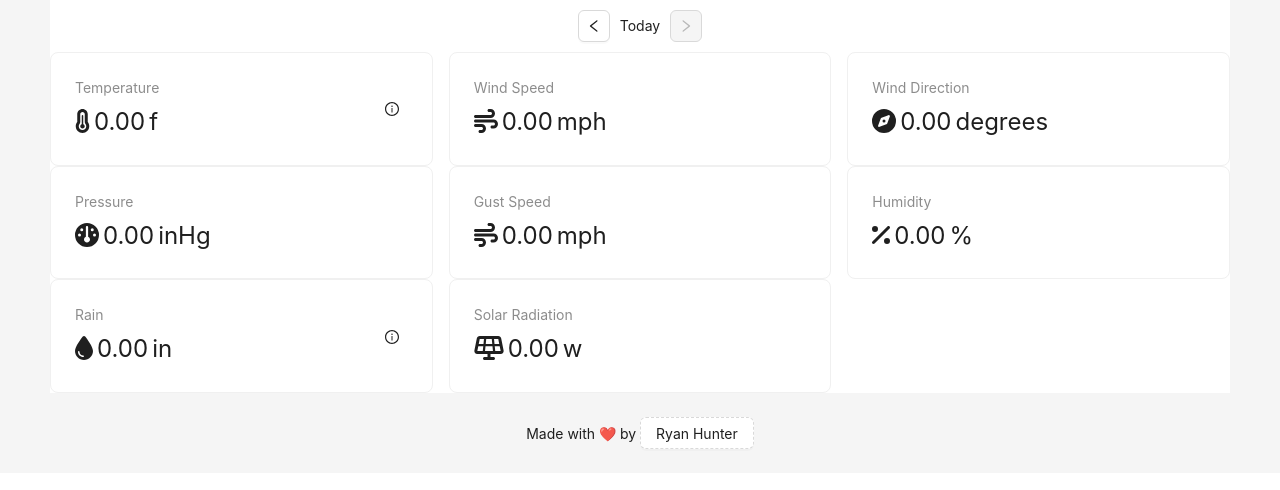
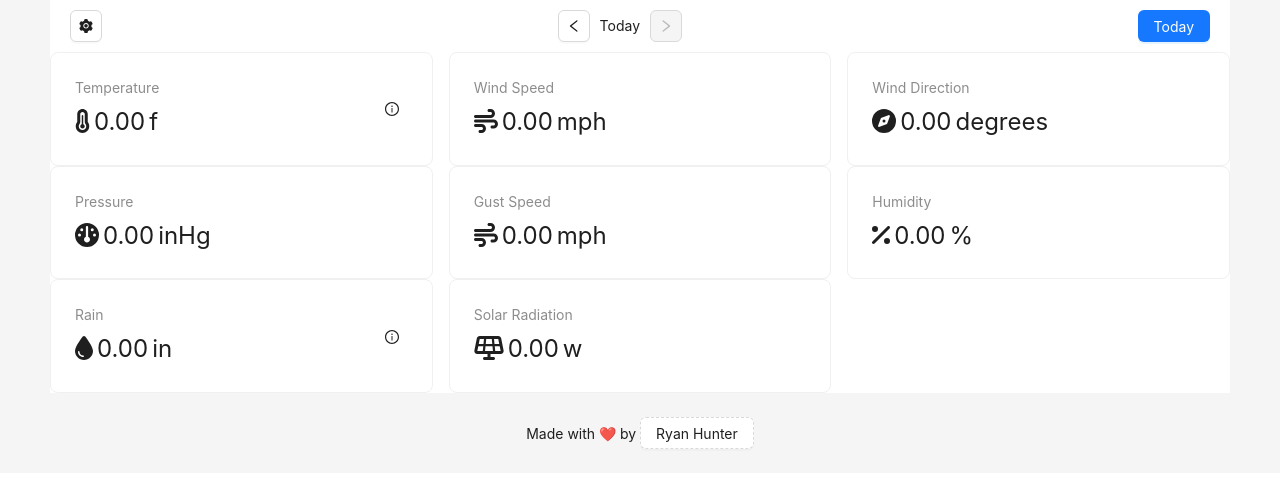
Before and after one commit to iap128/pinwheel, a React (Create React App) app: page / in a window 1280 px wide. Shown: the top 490 px of the page. Built offline with nearby package versions, Linux system fonts and the light colour scheme; no server answers.

Commit message:
Added header bar

```diff
--- a/src/StationContext.tsx
+++ b/src/StationContext.tsx
@@ -7,6 +7,7 @@ interface OwnProps {
 
 interface ContextProps {
   stationID: string;
+  setStationID: (id: string) => void;
   apiKey: string;
   selectedDate: number;
   setSelectedDate: (date: number) => void;
@@ -17,7 +18,7 @@ interface ContextProps {
 export const StationContext = createContext({} as ContextProps);
 
 const StationProvider: FC<OwnProps> = ({ children }) => {
-  const stationID = 'KORBEAVE588';
+  const [stationID, setStationID] = useState('KORBEAVE588');
   const apiKey = '7c8632e7f0c34cfa8632e7f0c36cfa4a';
 
   const [selectedDate, setSelectedDate] = useState(0);
@@ -36,6 +37,7 @@ const StationProvider: FC<OwnProps> = ({ children }) => {
     <StationContext.Provider
       value={{
         stationID,
+        setStationID,
         apiKey,
         selectedDate,
         setSelectedDate,
--- /dev/null
+++ b/src/components/HeaderBar.tsx
@@ -0,0 +1,28 @@
+import { Button } from "antd";
+import DateSelector from "./DateSelector";
+import { SettingFilled } from "@ant-design/icons";
+import { useContext, useState } from "react";
+import SettingsDrawer from "../pages/SettingsDrawer";
+import { StationContext } from "../StationContext";
+
+const HeaderBar = () => {
+    const {setSelectedDate} = useContext(StationContext);
+
+    const [isOpen, setIsOpen] = useState(false);
+
+    return (
+        <div style={{
+            display: 'flex',
+            alignItems: 'center',
+            justifyContent: 'space-between',
+            padding: '0px 20px',
+        }}>
+            <Button icon={<SettingFilled />} onClick={() => setIsOpen(true)} />
+            <DateSelector />
+            <SettingsDrawer isOpen={isOpen} setIsOpen={setIsOpen} />
+            <Button type="primary" onClick={() => setSelectedDate(0)}>Today</Button>
+        </div>
+    )
+};
+
+export default HeaderBar;
--- a/src/pages/DailyReview.tsx
+++ b/src/pages/DailyReview.tsx
@@ -23,7 +23,7 @@ const DailyReview: FC<Props> = ({summaryObject}) => {
       <Row gutter={16}>
         <Col xs={24} sm={24} md={8} lg={8} xl={8}>
           <WeatherCard
-            title="Temperature"
+            title="Avg Temperature"
             value={summaryObject?.imperial.tempAvg}
             suffix="f"
             icon={faTemperatureThreeQuarters}
@@ -32,7 +32,7 @@ const DailyReview: FC<Props> = ({summaryObject}) => {
         </Col>
         <Col xs={24} sm={24} md={8} lg={8} xl={8}>
           <WeatherCard
-            title="Wind Speed"
+            title="Avg Wind Speed"
             value={summaryObject?.imperial.windspeedAvg}
             suffix="mph"
             icon={faWind}
@@ -40,7 +40,7 @@ const DailyReview: FC<Props> = ({summaryObject}) => {
         </Col>
         <Col xs={24} sm={24} md={8} lg={8} xl={8}>
           <WeatherCard
-            title="Wind Direction"
+            title="Avg Wind Direction"
             value={summaryObject?.winddirAvg}
             suffix="degrees"
             icon={faCompass}
@@ -50,7 +50,7 @@ const DailyReview: FC<Props> = ({summaryObject}) => {
       <Row gutter={16}>
         <Col xs={24} sm={24} md={8} lg={8} xl={8}>
           <WeatherCard
-            title="Pressure"
+            title="Max Pressure"
             value={summaryObject?.imperial.pressureMax}
             suffix="inHg"
             icon={faGauge}
@@ -58,7 +58,7 @@ const DailyReview: FC<Props> = ({summaryObject}) => {
         </Col>
         <Col xs={24} sm={24} md={8} lg={8} xl={8}>
           <WeatherCard
-            title="Gust Speed"
+            title="Avg Gust Speed"
             value={summaryObject?.imperial.windgustAvg}
             suffix="mph"
             icon={faWind}
@@ -66,7 +66,7 @@ const DailyReview: FC<Props> = ({summaryObject}) => {
         </Col>
         <Col xs={24} sm={24} md={8} lg={8} xl={8}>
           <WeatherCard
-            title="Humidity"
+            title="Avg Humidity"
             value={summaryObject?.humidityAvg}
             suffix="%"
             icon={faPercent}
@@ -76,7 +76,7 @@ const DailyReview: FC<Props> = ({summaryObject}) => {
       <Row gutter={16}>
         <Col xs={24} sm={24} md={8} lg={8} xl={8}>
           <WeatherCard
-            title="Rain"
+            title="Total Rain"
             value={summaryObject?.imperial.precipTotal}
             suffix="in"
             icon={faDroplet}
@@ -85,7 +85,7 @@ const DailyReview: FC<Props> = ({summaryObject}) => {
         </Col>
         <Col xs={24} sm={24} md={8} lg={8} xl={8}>
           <WeatherCard
-            title="Solar Radiation"
+            title="Max Solar Radiation"
             value={summaryObject?.solarRadiationHigh}
             suffix="w"
             icon={faSolarPanel}
--- a/src/pages/Home.tsx
+++ b/src/pages/Home.tsx
@@ -4,6 +4,7 @@ import Current from './Current';
 import DailyReview from './DailyReview';
 import { DailySummary, getWeekHistory } from '../api/getWeekHistory';
 import DateSelector from '../components/DateSelector';
+import HeaderBar from '../components/HeaderBar';
 
 const Home = () => {
   const { selectedDate, stationID, apiKey } = useContext(StationContext);
@@ -21,7 +22,7 @@ const Home = () => {
 
   return (
     <div>
-      <DateSelector />
+      <HeaderBar />
       {selectedDate === 0 ? <Current /> : <DailyReview summaryObject={dayHistory[selectedDate]} />}
     </div>
   );
--- /dev/null
+++ b/src/pages/SettingsDrawer.tsx
@@ -0,0 +1,28 @@
+import { Button, Drawer, Input } from "antd";
+import { FC, useContext, useState } from "react";
+import { StationContext } from "../StationContext";
+
+interface Props {
+    isOpen: boolean;
+    setIsOpen: (isOpen: boolean) => void;
+}
+
+const SettingsDrawer: FC<Props> = ({isOpen, setIsOpen}) => {
+    const {stationID, setStationID} = useContext(StationContext);
+
+    const [newID, setNewID] = useState(stationID);
+
+    const saveAction = () => {
+        setStationID(newID);
+        setIsOpen(false);
+    };
+
+    return (
+        <Drawer title='Settings' placement="left" open={isOpen} onClose={() => setIsOpen(false)}>
+            <Input placeholder="Station ID" onChange={(e) => setNewID(e.target.value)} />
+            <Button type='primary' onClick={saveAction}>Save</Button>
+        </Drawer>
+    );
+};
+
+export default SettingsDrawer;
```
